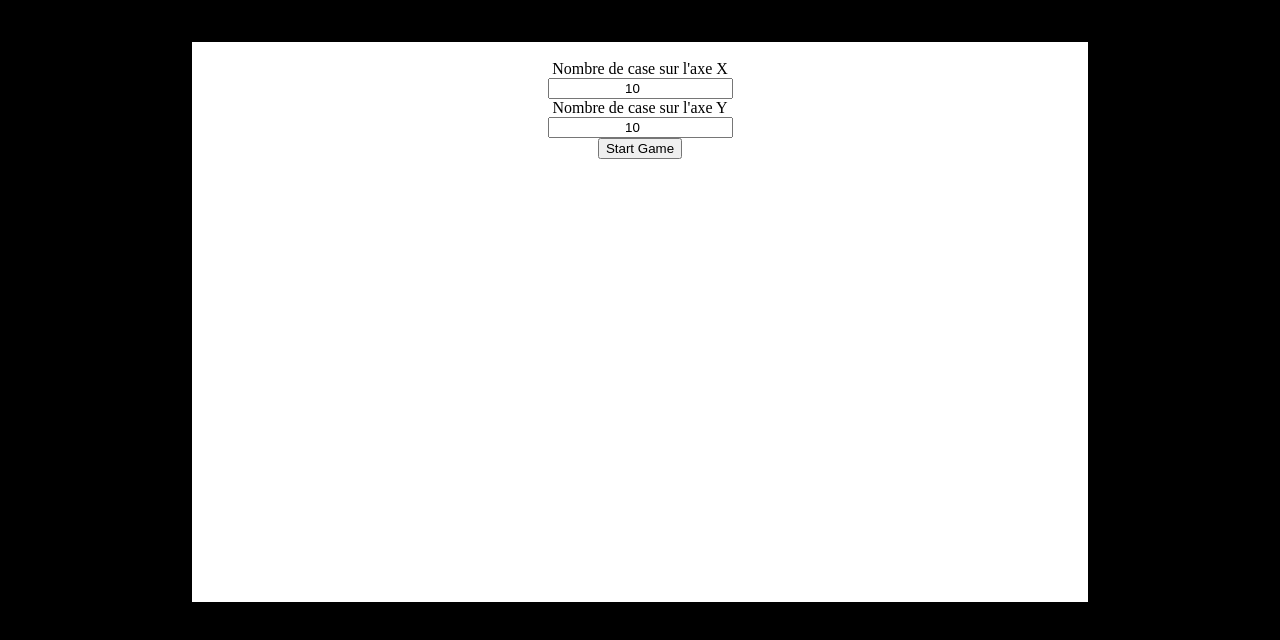
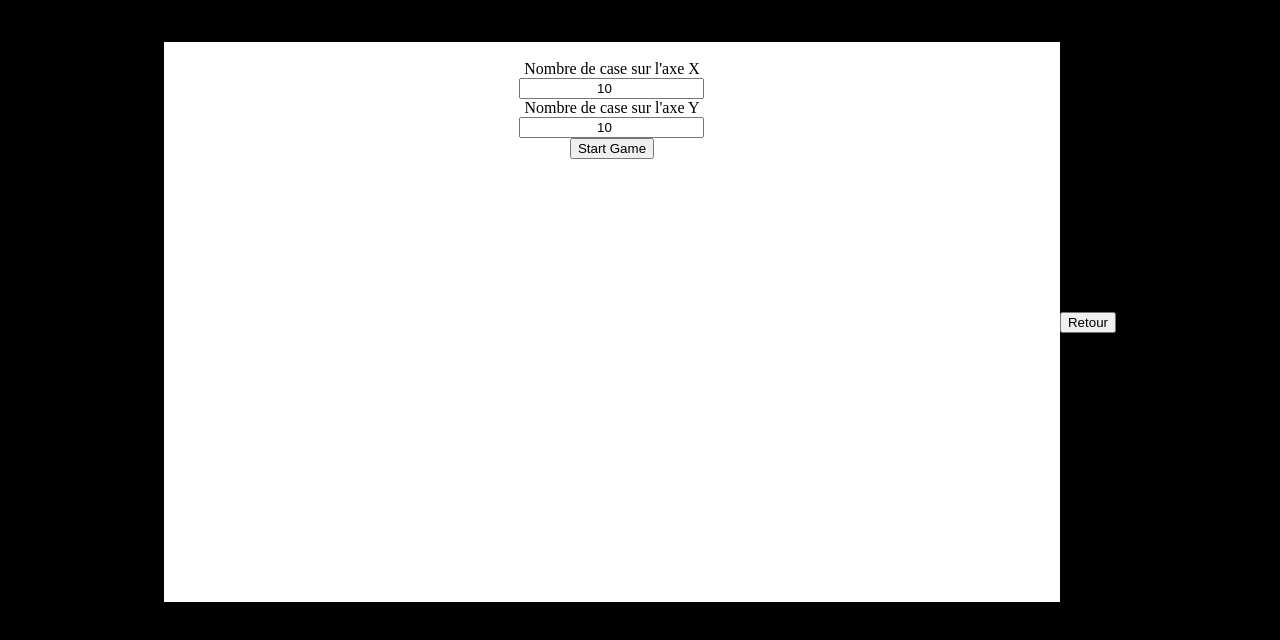
Before and after one commit to MartyHemart/JsGame, a plain HTML site: page index.html in a window 1280 px wide. Shown: the part 86-726 px from the top of the page. Drawn offline with nearby package versions, Linux system fonts and the light colour scheme.

Commit message:
maj bouton

```diff
--- a/index.html
+++ b/index.html
@@ -11,6 +11,7 @@
 
   <h1 class="titre"> HalloClick <i class="fa fa-gamepad" aria-hidden="true"></i> </h1>
   <button class="reset" data-action="reset">Reset</button>
+
   <section data-state="optionScreen" class="gamesCreams hidden"><br>
     <label> Nombre de case sur l'axe X</label> <br>
     <input class="case" type="number" name="x" value="10"> <br>
@@ -21,6 +22,7 @@
   <section data-state="gameScreen" class='gamesCreams hidden'></section>
   <section data-state="victory"> <h1 class="victoir"> Bravo </h1> </section>
   <section data-state="defeat"> <h1 class="victoir"> game over </h1></section>
+  <a href="http://martyhemart.fr" target="_blank"> <input type="button" value="Retour"> </a>
 
 </body>
 <script
```
